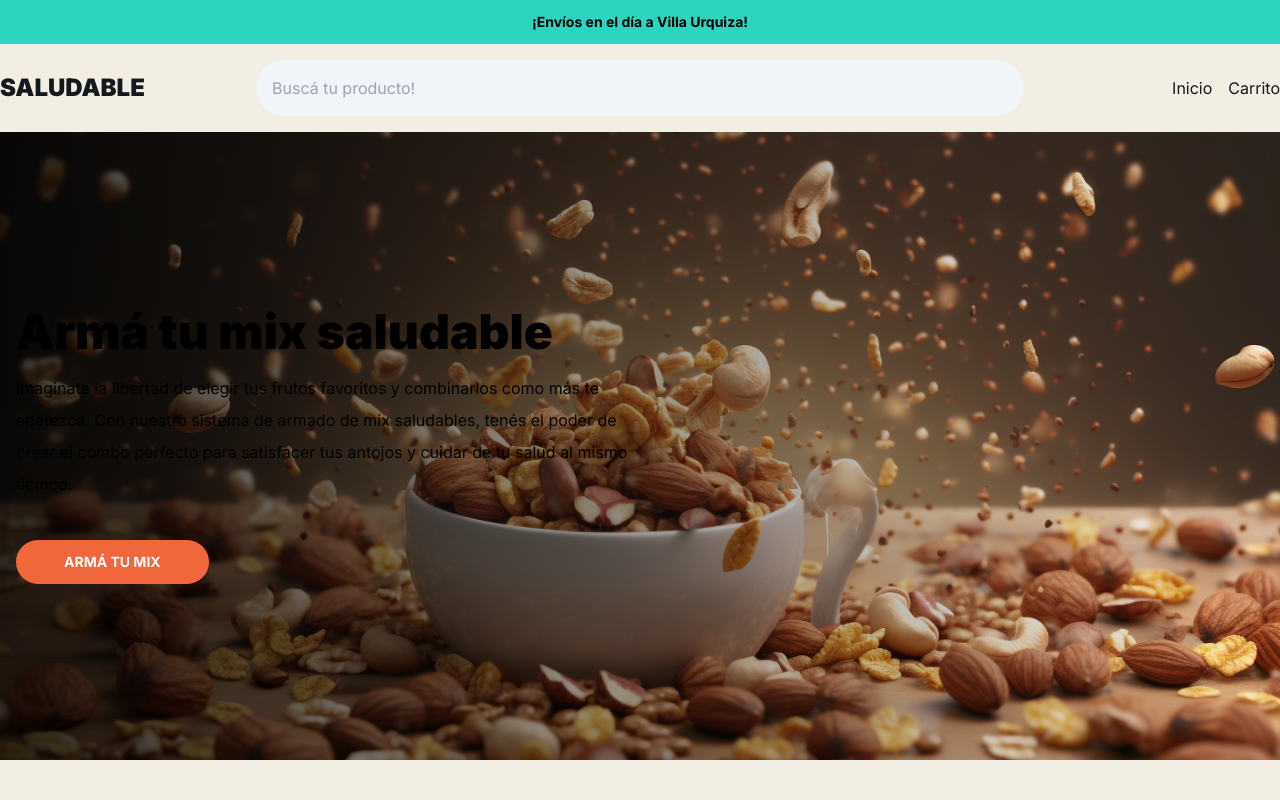
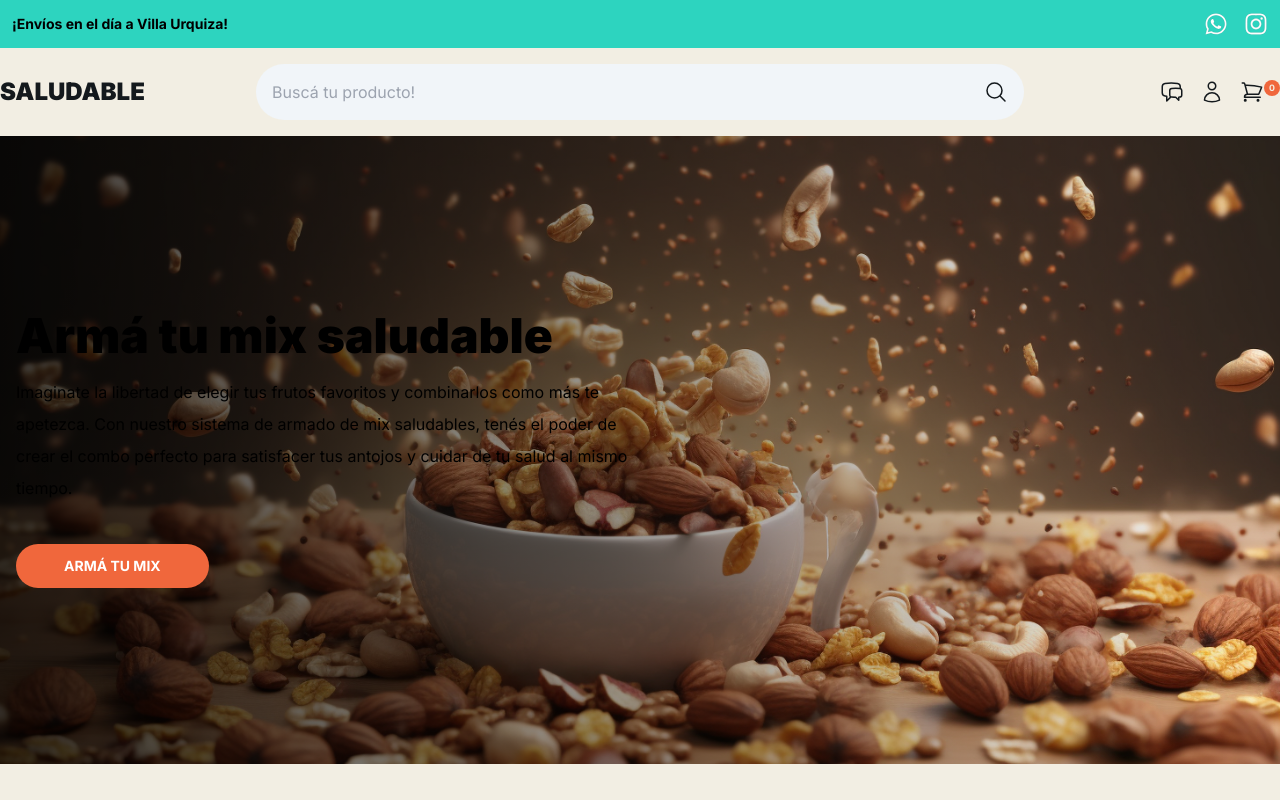
Before and after one commit to alombard1/saludable, a Next.js app: page / in a window 1280 px wide. Shown: the top 800 px of the page. Built offline with nearby package versions, Linux system fonts and the light colour scheme.

Commit message:
chore: improve design

```diff
--- a/src/components/navbar/index.tsx
+++ b/src/components/navbar/index.tsx
@@ -1,19 +1,6 @@
 import Link from "next/link";
 import Topbar from "../topbar";
 import Container from "../container";
-
-const items = [
-  {
-    id: 1,
-    label: "Inicio",
-    url: "/",
-  },
-  {
-    id: 2,
-    label: "Carrito",
-    url: "/cart",
-  },
-];
 
 const Navbar = () => {
   return (
@@ -44,20 +31,89 @@ const Navbar = () => {
             </button>
           </div>
           <div className="search w-full mt-3 lg:w-3/5 lg:mt-0">
-            <input
-              type="text"
-              placeholder="Buscá tu producto!"
-              className="bg-slate-100 w-full rounded-full p-4"
-            />
+            <div className="formGroup relative">
+              <input
+                type="text"
+                placeholder="Buscá tu producto!"
+                className="bg-slate-100 w-full rounded-full p-4 pr-14"
+              />
+              <div className="icon absolute right-4 top-1/2 -translate-y-1/2">
+                <svg
+                  xmlns="http://www.w3.org/2000/svg"
+                  fill="none"
+                  viewBox="0 0 24 24"
+                  strokeWidth="1.5"
+                  stroke="currentColor"
+                  className="w-6 h-6"
+                >
+                  <path
+                    strokeLinecap="round"
+                    strokeLinejoin="round"
+                    d="M21 21l-5.197-5.197m0 0A7.5 7.5 0 105.196 5.196a7.5 7.5 0 0010.607 10.607z"
+                  />
+                </svg>
+              </div>
+            </div>
           </div>
           <div className="menu w-full hidden lg:block lg:w-1/5">
             <ul className="flex lg:justify-end">
-              {items &&
-                items.map((item) => (
-                  <li key={item.id} className="ml-4">
-                    <Link href={item.url}>{item.label}</Link>
-                  </li>
-                ))}
+              <li className="ml-4">
+                <Link href="/whatsapp">
+                  <svg
+                    xmlns="http://www.w3.org/2000/svg"
+                    fill="none"
+                    viewBox="0 0 24 24"
+                    strokeWidth="1.5"
+                    stroke="currentColor"
+                    className="w-6 h-6"
+                  >
+                    <path
+                      strokeLinecap="round"
+                      strokeLinejoin="round"
+                      d="M20.25 8.511c.884.284 1.5 1.128 1.5 2.097v4.286c0 1.136-.847 2.1-1.98 2.193-.34.027-.68.052-1.02.072v3.091l-3-3c-1.354 0-2.694-.055-4.02-.163a2.115 2.115 0 01-.825-.242m9.345-8.334a2.126 2.126 0 00-.476-.095 48.64 48.64 0 00-8.048 0c-1.131.094-1.976 1.057-1.976 2.192v4.286c0 .837.46 1.58 1.155 1.951m9.345-8.334V6.637c0-1.621-1.152-3.026-2.76-3.235A48.455 48.455 0 0011.25 3c-2.115 0-4.198.137-6.24.402-1.608.209-2.76 1.614-2.76 3.235v6.226c0 1.621 1.152 3.026 2.76 3.235.577.075 1.157.14 1.74.194V21l4.155-4.155"
+                    />
+                  </svg>
+                </Link>
+              </li>
+              <li className="ml-4">
+                <Link href="/my-profile">
+                  <svg
+                    xmlns="http://www.w3.org/2000/svg"
+                    fill="none"
+                    viewBox="0 0 24 24"
+                    strokeWidth="1.5"
+                    stroke="currentColor"
+                    className="w-6 h-6"
+                  >
+                    <path
+                      strokeLinecap="round"
+                      strokeLinejoin="round"
+                      d="M15.75 6a3.75 3.75 0 11-7.5 0 3.75 3.75 0 017.5 0zM4.501 20.118a7.5 7.5 0 0114.998 0A17.933 17.933 0 0112 21.75c-2.676 0-5.216-.584-7.499-1.632z"
+                    />
+                  </svg>
+                </Link>
+              </li>
+              <li className="ml-4">
+                <Link href="/cart" className="flex items-start">
+                  <svg
+                    xmlns="http://www.w3.org/2000/svg"
+                    fill="none"
+                    viewBox="0 0 24 24"
+                    strokeWidth="1.5"
+                    stroke="currentColor"
+                    className="w-6 h-6"
+                  >
+                    <path
+                      strokeLinecap="round"
+                      strokeLinejoin="round"
+                      d="M2.25 3h1.386c.51 0 .955.343 1.087.835l.383 1.437M7.5 14.25a3 3 0 00-3 3h15.75m-12.75-3h11.218c1.121-2.3 2.1-4.684 2.924-7.138a60.114 60.114 0 00-16.536-1.84M7.5 14.25L5.106 5.272M6 20.25a.75.75 0 11-1.5 0 .75.75 0 011.5 0zm12.75 0a.75.75 0 11-1.5 0 .75.75 0 011.5 0z"
+                    />
+                  </svg>
+                  <div className="number bg-accent rounded-full w-4 h-4 flex items-center justify-center text-[0.55rem] text-light font-bold">
+                    0
+                  </div>
+                </Link>
+              </li>
             </ul>
           </div>
         </Container>
--- a/src/components/topbar/index.tsx
+++ b/src/components/topbar/index.tsx
@@ -1,10 +1,48 @@
+import Container from "../container";
+
 interface ITopbarProps {
   text: string;
 }
 
 const Topbar: React.FC<ITopbarProps> = ({ text }) => {
   return (
-    <div className="bg-teal-400 p-3 text-sm text-center font-bold">{text}</div>
+    <div className="bg-teal-400 p-3">
+      <Container className="flex items-center justify-between">
+        <div className="text text-sm font-bold">{text}</div>
+        <div className="social">
+          <ul className="flex items-center">
+            <li className="ml-4">
+              <a href="" target="_blank">
+                <svg
+                  xmlns="http://www.w3.org/2000/svg"
+                  viewBox="0 0 448 512"
+                  strokeWidth="1.5"
+                  stroke="currentColor"
+                  fill="white"
+                  className="w-6 h-6"
+                >
+                  <path d="M380.9 97.1C339 55.1 283.2 32 223.9 32c-122.4 0-222 99.6-222 222 0 39.1 10.2 77.3 29.6 111L0 480l117.7-30.9c32.4 17.7 68.9 27 106.1 27h.1c122.3 0 224.1-99.6 224.1-222 0-59.3-25.2-115-67.1-157zm-157 341.6c-33.2 0-65.7-8.9-94-25.7l-6.7-4-69.8 18.3L72 359.2l-4.4-7c-18.5-29.4-28.2-63.3-28.2-98.2 0-101.7 82.8-184.5 184.6-184.5 49.3 0 95.6 19.2 130.4 54.1 34.8 34.9 56.2 81.2 56.1 130.5 0 101.8-84.9 184.6-186.6 184.6zm101.2-138.2c-5.5-2.8-32.8-16.2-37.9-18-5.1-1.9-8.8-2.8-12.5 2.8-3.7 5.6-14.3 18-17.6 21.8-3.2 3.7-6.5 4.2-12 1.4-32.6-16.3-54-29.1-75.5-66-5.7-9.8 5.7-9.1 16.3-30.3 1.8-3.7.9-6.9-.5-9.7-1.4-2.8-12.5-30.1-17.1-41.2-4.5-10.8-9.1-9.3-12.5-9.5-3.2-.2-6.9-.2-10.6-.2-3.7 0-9.7 1.4-14.8 6.9-5.1 5.6-19.4 19-19.4 46.3 0 27.3 19.9 53.7 22.6 57.4 2.8 3.7 39.1 59.7 94.8 83.8 35.2 15.2 49 16.5 66.6 13.9 10.7-1.6 32.8-13.4 37.4-26.4 4.6-13 4.6-24.1 3.2-26.4-1.3-2.5-5-3.9-10.5-6.6z" />
+                </svg>
+              </a>
+            </li>
+            <li className="ml-4">
+              <a href="" target="_blank">
+                <svg
+                  xmlns="http://www.w3.org/2000/svg"
+                  viewBox="0 0 448 512"
+                  strokeWidth="1.5"
+                  stroke="currentColor"
+                  fill="white"
+                  className="w-6 h-6"
+                >
+                  <path d="M224.1 141c-63.6 0-114.9 51.3-114.9 114.9s51.3 114.9 114.9 114.9S339 319.5 339 255.9 287.7 141 224.1 141zm0 189.6c-41.1 0-74.7-33.5-74.7-74.7s33.5-74.7 74.7-74.7 74.7 33.5 74.7 74.7-33.6 74.7-74.7 74.7zm146.4-194.3c0 14.9-12 26.8-26.8 26.8-14.9 0-26.8-12-26.8-26.8s12-26.8 26.8-26.8 26.8 12 26.8 26.8zm76.1 27.2c-1.7-35.9-9.9-67.7-36.2-93.9-26.2-26.2-58-34.4-93.9-36.2-37-2.1-147.9-2.1-184.9 0-35.8 1.7-67.6 9.9-93.9 36.1s-34.4 58-36.2 93.9c-2.1 37-2.1 147.9 0 184.9 1.7 35.9 9.9 67.7 36.2 93.9s58 34.4 93.9 36.2c37 2.1 147.9 2.1 184.9 0 35.9-1.7 67.7-9.9 93.9-36.2 26.2-26.2 34.4-58 36.2-93.9 2.1-37 2.1-147.8 0-184.8zM398.8 388c-7.8 19.6-22.9 34.7-42.6 42.6-29.5 11.7-99.5 9-132.1 9s-102.7 2.6-132.1-9c-19.6-7.8-34.7-22.9-42.6-42.6-11.7-29.5-9-99.5-9-132.1s-2.6-102.7 9-132.1c7.8-19.6 22.9-34.7 42.6-42.6 29.5-11.7 99.5-9 132.1-9s102.7-2.6 132.1 9c19.6 7.8 34.7 22.9 42.6 42.6 11.7 29.5 9 99.5 9 132.1s2.7 102.7-9 132.1z" />
+                </svg>
+              </a>
+            </li>
+          </ul>
+        </div>
+      </Container>
+    </div>
   );
 };
 
```
